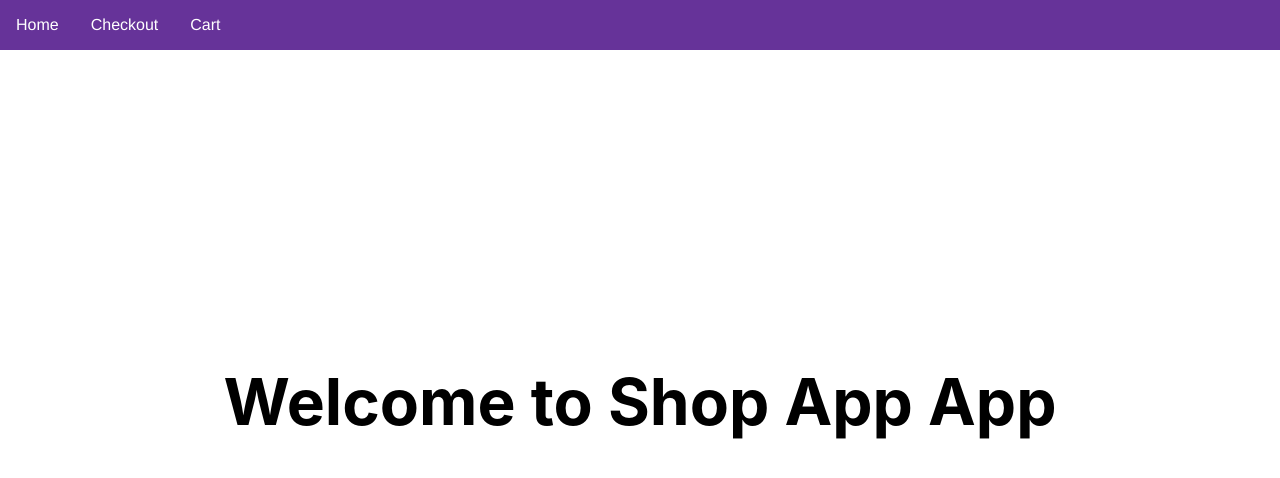
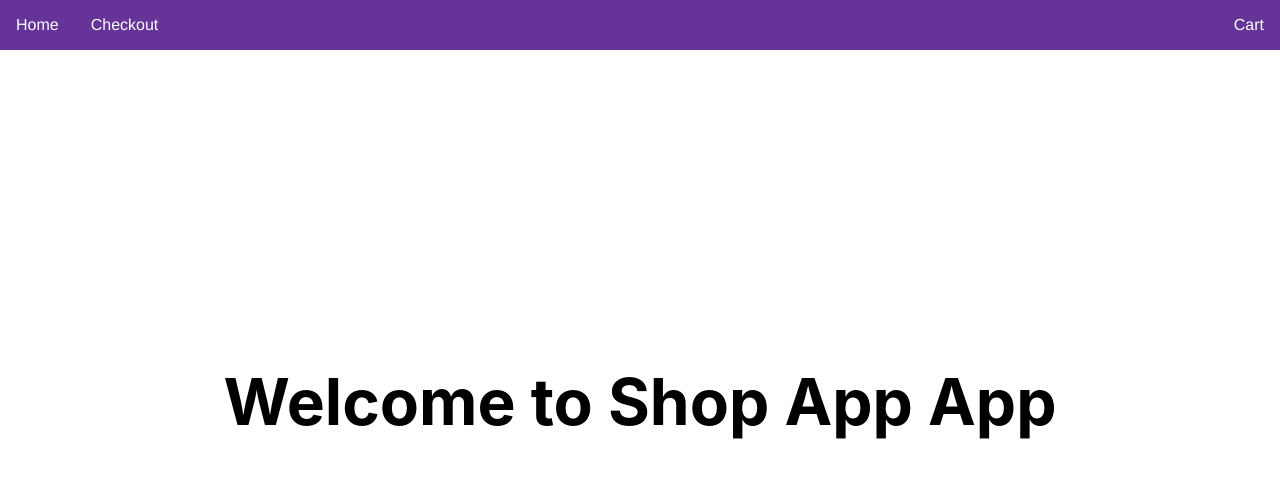
Before and after one commit to PeerProg/shop-app, a Next.js app: page / in a window 1280 px wide. Shown: the top 478 px of the page. Built offline with nearby package versions, Linux system fonts and the light colour scheme; no server answers.

Commit message:
Moves cart to the right of header

```diff
--- a/src/components/navbar/Navbar.module.scss
+++ b/src/components/navbar/Navbar.module.scss
@@ -1,6 +1,11 @@
+.links {
+  display: flex;
+}
+
 .navbar {
   display: flex;
   align-items: center;
+  justify-content: space-between;
 
   background: rebeccapurple;
   color: white;
--- a/src/components/navbar/index.js
+++ b/src/components/navbar/index.js
@@ -5,15 +5,20 @@ import styles from './Navbar.module.scss';
 const Navbar = () => {
   return (
     <header className={styles.navbar}>
+      <div className={styles.links}>
         <Link href="/">
           <a className={styles.navbar__item}>Home</a>
         </Link>
         <Link href="/checkout">
           <a className={styles.navbar__item}>Checkout</a>
         </Link>
+      </div>
+
+      <div>
         <Link href="/cart">
           <a className={styles.navbar__item}>Cart</a>
         </Link>
+      </div>
     </header>
   );
 };
```
Lines whose indentation alone changed are shown as unchanged.
